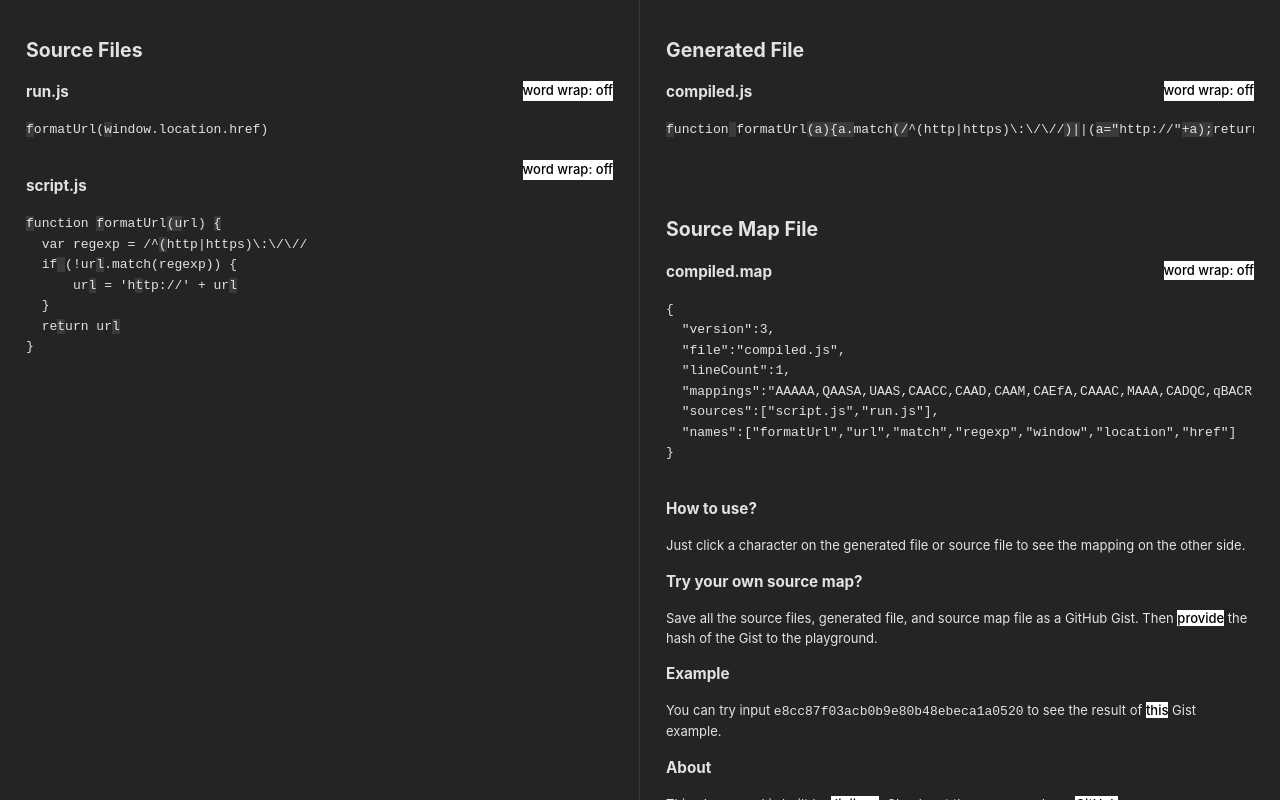
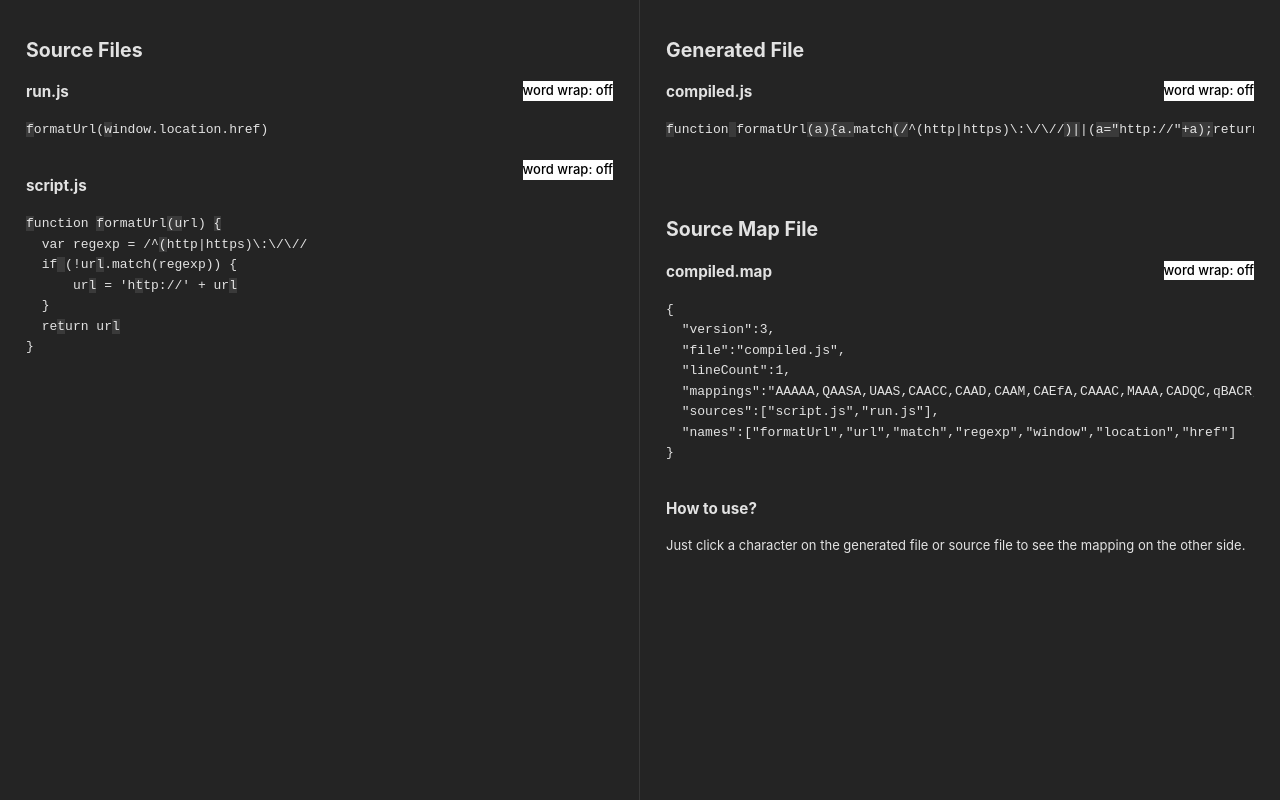
Before and after one commit to Jinjiang/source-map-view, a Vue app: page / in a window 1280 px wide. Built offline with nearby package versions, Linux system fonts and the light colour scheme.

Commit message:
hide unfinished feature description

```diff
--- a/src/components/Footer.vue
+++ b/src/components/Footer.vue
@@ -14,7 +14,7 @@ const showPrompt = () => {
   <p>
     Just click a character on the generated file or source file to see the mapping on the other side.
   </p>
-  <h3>Try your own source map?</h3>
+  <!-- <h3>Try your own source map?</h3>
   <p>
     Save all the source files, generated file, and source map file as a GitHub Gist.
     Then <a href="#" @click.prevent="showPrompt">provide</a> the hash of the Gist to the playground.
@@ -27,5 +27,5 @@ const showPrompt = () => {
   <p>
     This playground is built by <a href="http://jinjiang.me/" target="_blank">Jinjiang</a>.
     Check out the source code on <a href="https://github.com/Jinjiang/source-map-view/" target="_blank">GitHub</a>.
-  </p>
+  </p> -->
 </template>
```
